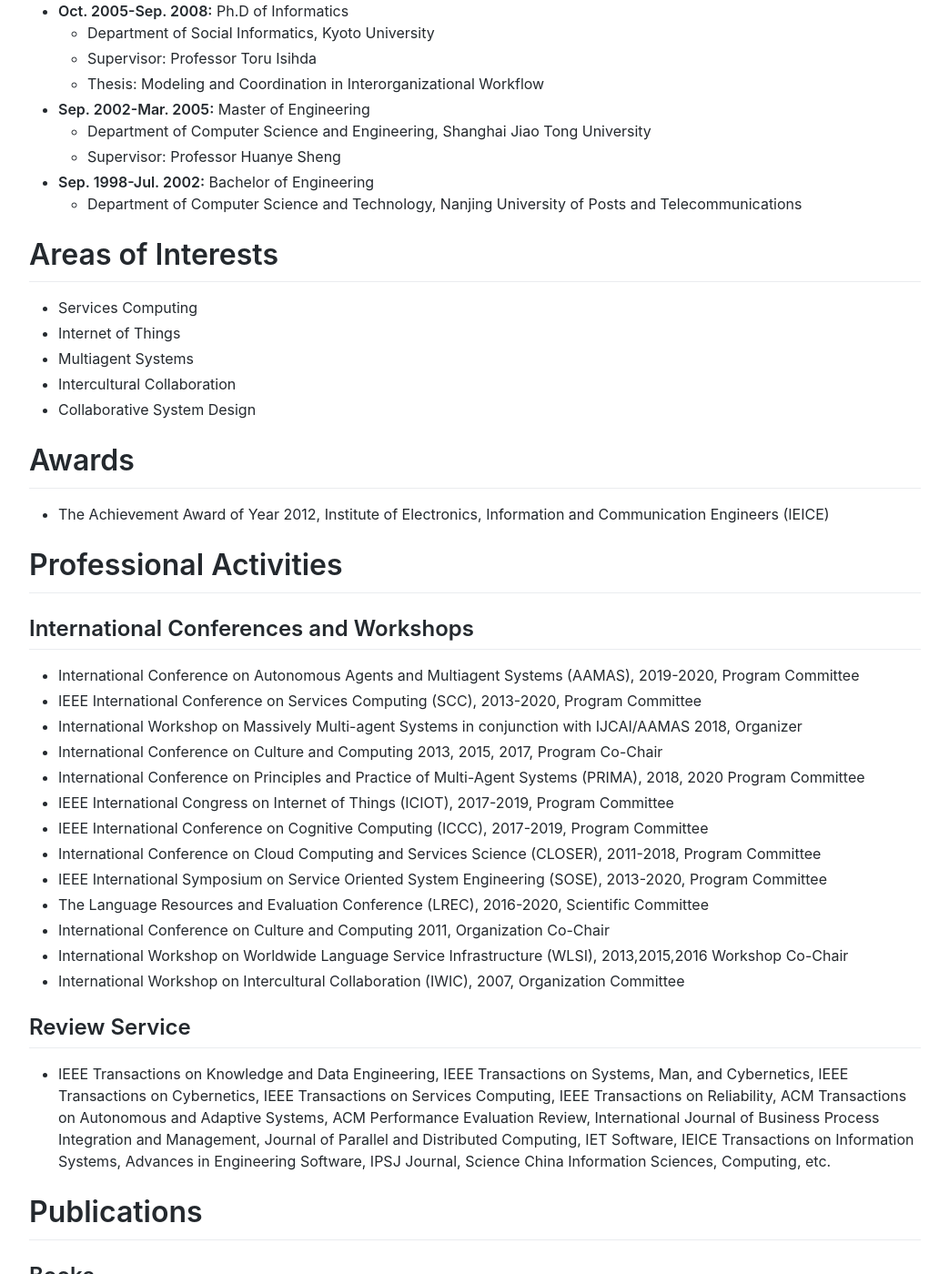
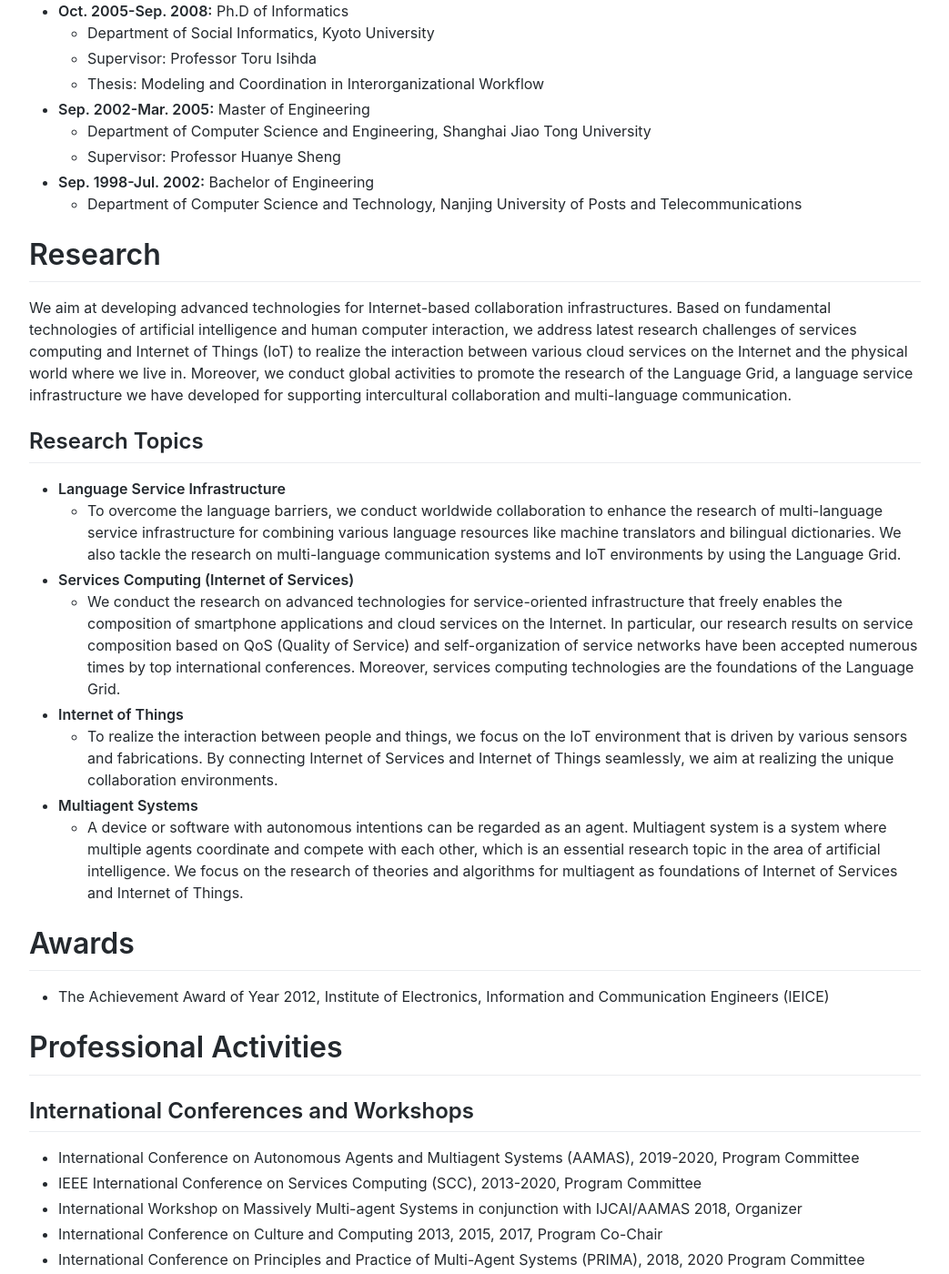
Before and after one commit to lindh/lindh.github.io, a Jekyll site: the page built from index.md, in a window 1280 px wide and 1400 px high, scrolled down 760 px. Shown: the whole window at 91% size, without its empty margins (118-1161 px from the left). Built offline with Jekyll 4.4.1, drawn with Linux system fonts in a browser that asks for light colours; comment, search, counter and statistics services are not loaded.

Commit message:
Update index.md

```diff
--- a/index.md
+++ b/index.md
@@ -41,13 +41,18 @@
 - **Sep. 1998-Jul. 2002:** Bachelor of Engineering
   - Department of Computer Science and Technology, Nanjing University of Posts and Telecommunications
 
-# Areas of Interests
+# Research
+We aim at developing advanced technologies for Internet-based collaboration infrastructures. Based on fundamental technologies of artificial intelligence and human computer interaction, we address latest research challenges of services computing and Internet of Things (IoT) to realize the interaction between various cloud services on the Internet and the physical world where we live in. Moreover, we conduct global activities to promote the research of the Language Grid, a language service infrastructure we have developed for supporting intercultural collaboration and multi-language communication.
 
-- Services Computing
-- Internet of Things
-- Multiagent Systems
-- Intercultural Collaboration
-- Collaborative System Design
+## Research Topics
+- **Language Service Infrastructure**
+   - To overcome the language barriers, we conduct worldwide collaboration to enhance the research of multi-language service infrastructure for combining various language resources like machine translators and bilingual dictionaries. We also tackle the research on multi-language communication systems and IoT environments by using the Language Grid.
+- **Services Computing (Internet of Services)**
+   - We conduct the research on advanced technologies for service-oriented infrastructure that freely enables the composition of smartphone applications and cloud services on the Internet. In particular, our research results on service composition based on QoS (Quality of Service) and self-organization of service networks have been accepted numerous times by top international conferences. Moreover, services computing technologies are the foundations of the Language Grid.
+- **Internet of Things**
+   - To realize the interaction between people and things, we focus on the IoT environment that is driven by various sensors and fabrications. By connecting Internet of Services and Internet of Things seamlessly, we aim at realizing the unique collaboration environments.
+- **Multiagent Systems**
+   - A device or software with autonomous intentions can be regarded as an agent. Multiagent system is a system where multiple agents coordinate and compete with each other, which is an essential research topic in the area of artificial intelligence. We focus on the research of theories and algorithms for multiagent as foundations of Internet of Services and Internet of Things.
 
 # Awards
 
```
